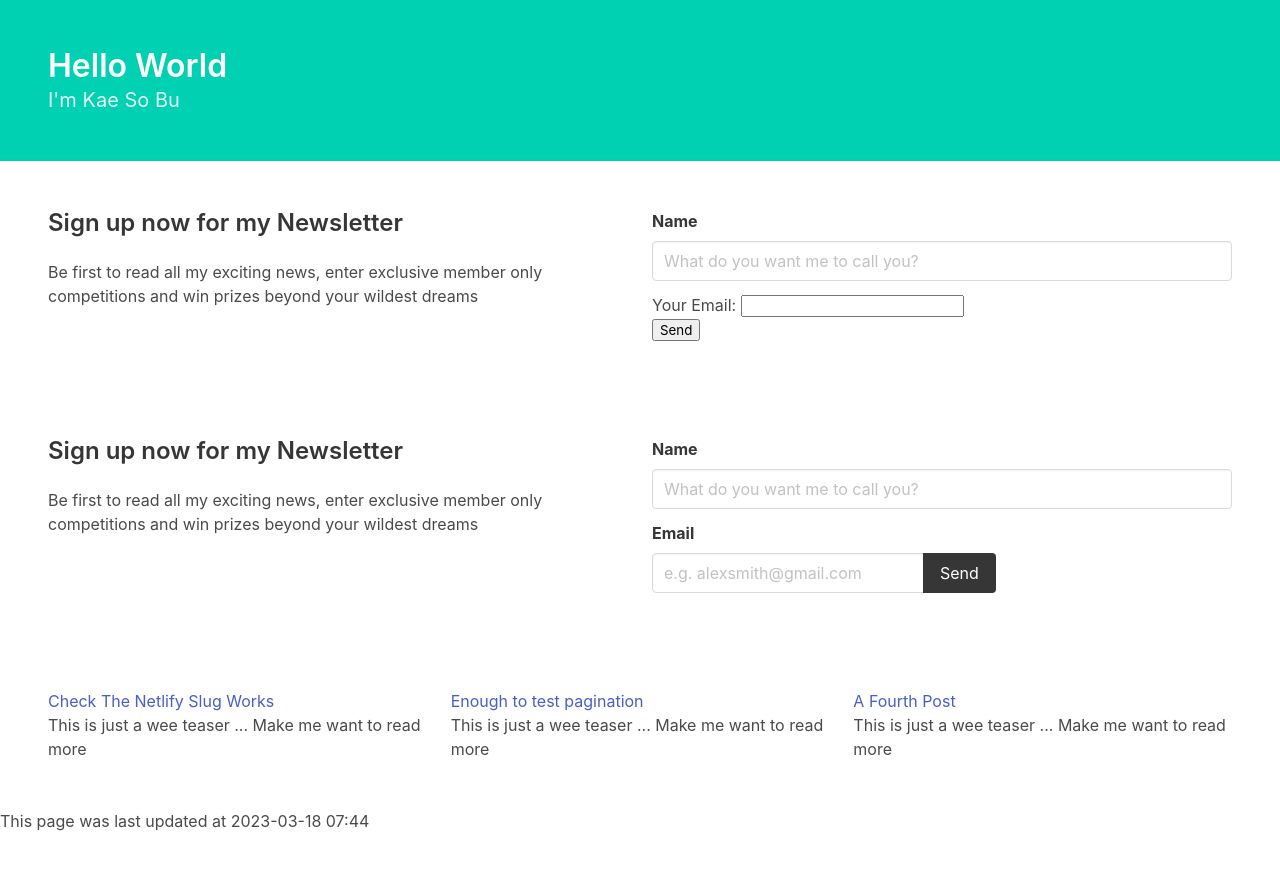
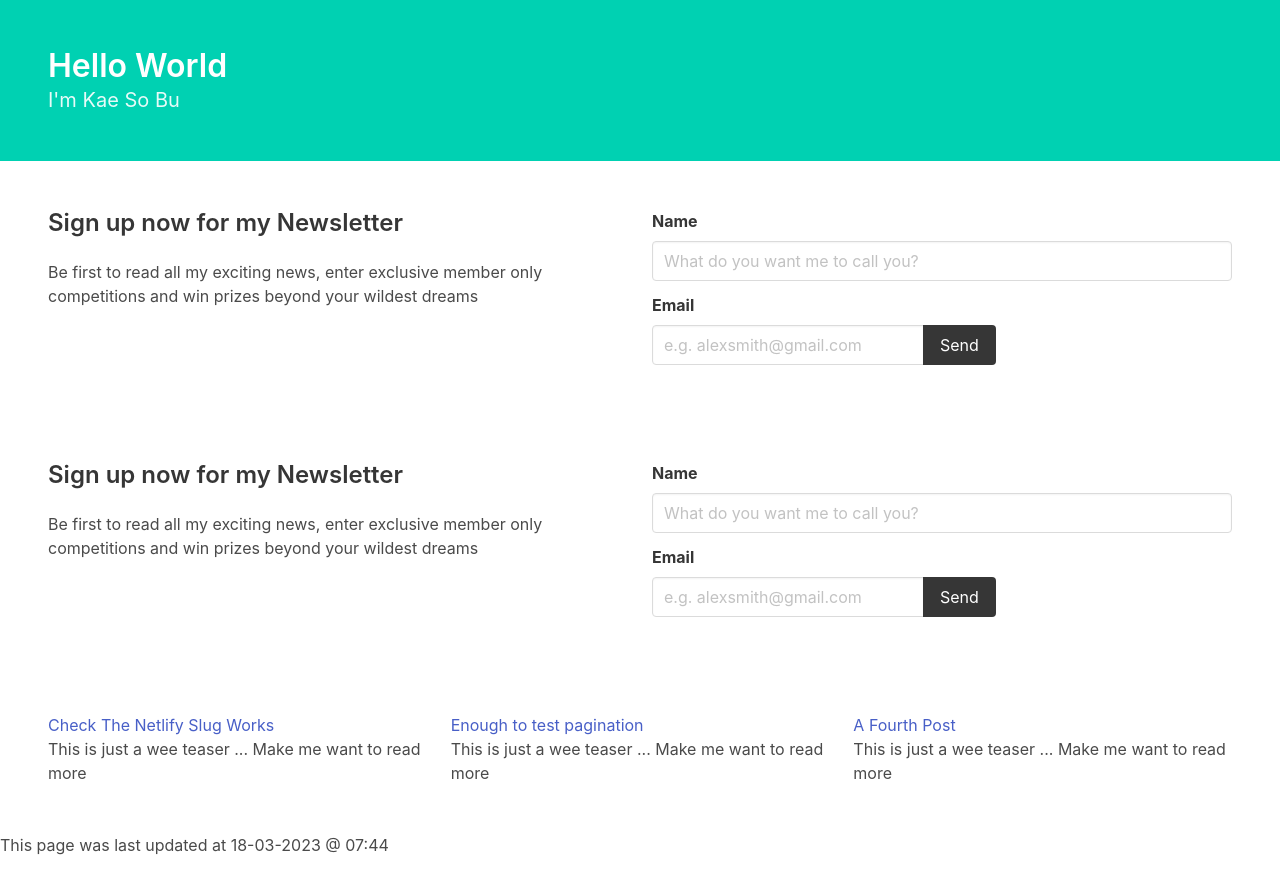
Before and after one commit to KaeSoBu/website, a Jekyll site: the page built from index.html, in a window 1280 px wide. Shown: the top 894 px of the page. Built offline with Jekyll 4.4.1, drawn with Linux system fonts in a browser that asks for light colours; a script that is not in the unit is left out.

Commit message:
Trying form submission again

```diff
--- a/_layouts/page.html
+++ b/_layouts/page.html
@@ -27,6 +27,6 @@
     </script>
     {% endif %}
 
-  <footer>This page was last updated at {{ "now" | date: "%Y-%m-%d %H:%M" }}</footer>
+  <footer>This page was last updated at {{ "now" | date: "%d-%m-%Y @ %H:%M" }}</footer>
 </body>
 </html>
--- a/index.html
+++ b/index.html
@@ -14,15 +14,20 @@ title: Home
         <div class="field">
           <label class="label">Name</label>
           <div class="control">
-            <input class="input" type="text" placeholder="What do you want me to call you?">
+            <input class="input" type="text" name="name" placeholder="What do you want me to call you?">
           </div>
         </div>
-        <p>
-          <label>Your Email: <input type="email" name="email" /></label>
-        </p>
-        <p>
-          <button type="submit">Send</button>
-        </p>
+        <div class="field">
+          <label class="label">Email</label>
+          <div class="field has-addons">
+            <div class="control">
+              <input class="input" type="email" name="email" placeholder="e.g. alexsmith@gmail.com">
+            </div>
+            <div class="control">
+              <button class="button is-dark" type="submit">Send</button>
+            </div>
+          </div>
+        </div>
     </div>
     </form>
   </div>
```
